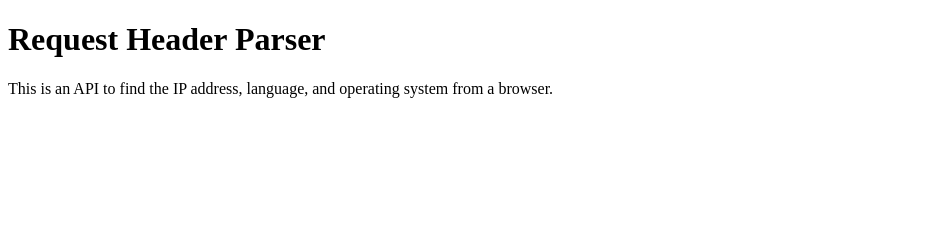
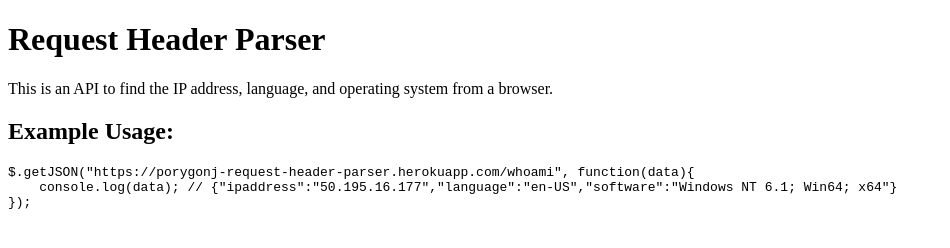
Before and after one commit to jhd-dev/request-header-parser, a website: page public/index.html in a window 1280 px wide. Shown: the whole page, without its empty margins (0-950 px from the left). Drawn offline with Linux system fonts and the light colour scheme.

Commit message:
fixed links and added example

```diff
--- a/public/index.html
+++ b/public/index.html
@@ -4,7 +4,14 @@
         <link rel="stylesheet" href="/css/style.css" type="text/css" />
     </head>
     <body>
-        <h1 class="head-main">Request Header Parser</h1>
-        <p class="description">This is an API to find the IP address, language, and operating system from a browser.</p>
+        <div id="wrapper">
+            <h1 class="head-main">Request Header Parser</h1>
+            <p class="description">This is an API to find the IP address, language, and operating system from a browser.</p>
+            <h2 class="head">Example Usage:</h2>
+            <code class="example"><pre>$.getJSON("https://porygonj-request-header-parser.herokuapp.com/whoami", function(data){
+    console.log(data); // {"ipaddress":"50.195.16.177","language":"en-US","software":"Windows NT 6.1; Win64; x64"}
+});
+            </pre></code>
+        </div>
     </body>
 </html>
```
Also changed, not shown: README.md.
